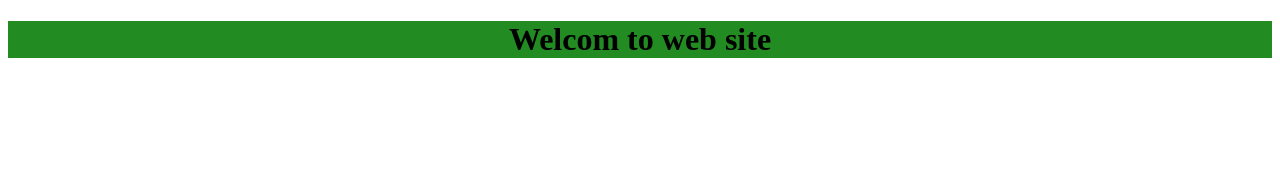
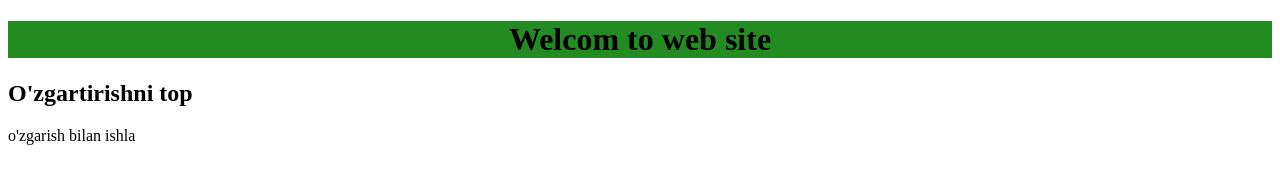
Before and after one commit to MashhurDev/onlinestore, a plain HTML site: page index.html in a window 1280 px wide. Drawn offline with Linux system fonts and the light colour scheme.

Commit message:
Ozgarish topildi

```diff
--- a/index.html
+++ b/index.html
@@ -11,5 +11,9 @@
     <header>
         <h1>Welcom to  web site</h1>
     </header>
+    <main>
+        <h2>O'zgartirishni top</h2>
+        <p>o'zgarish bilan ishla</p>
+    </main>
 </body>
 </html>
```
